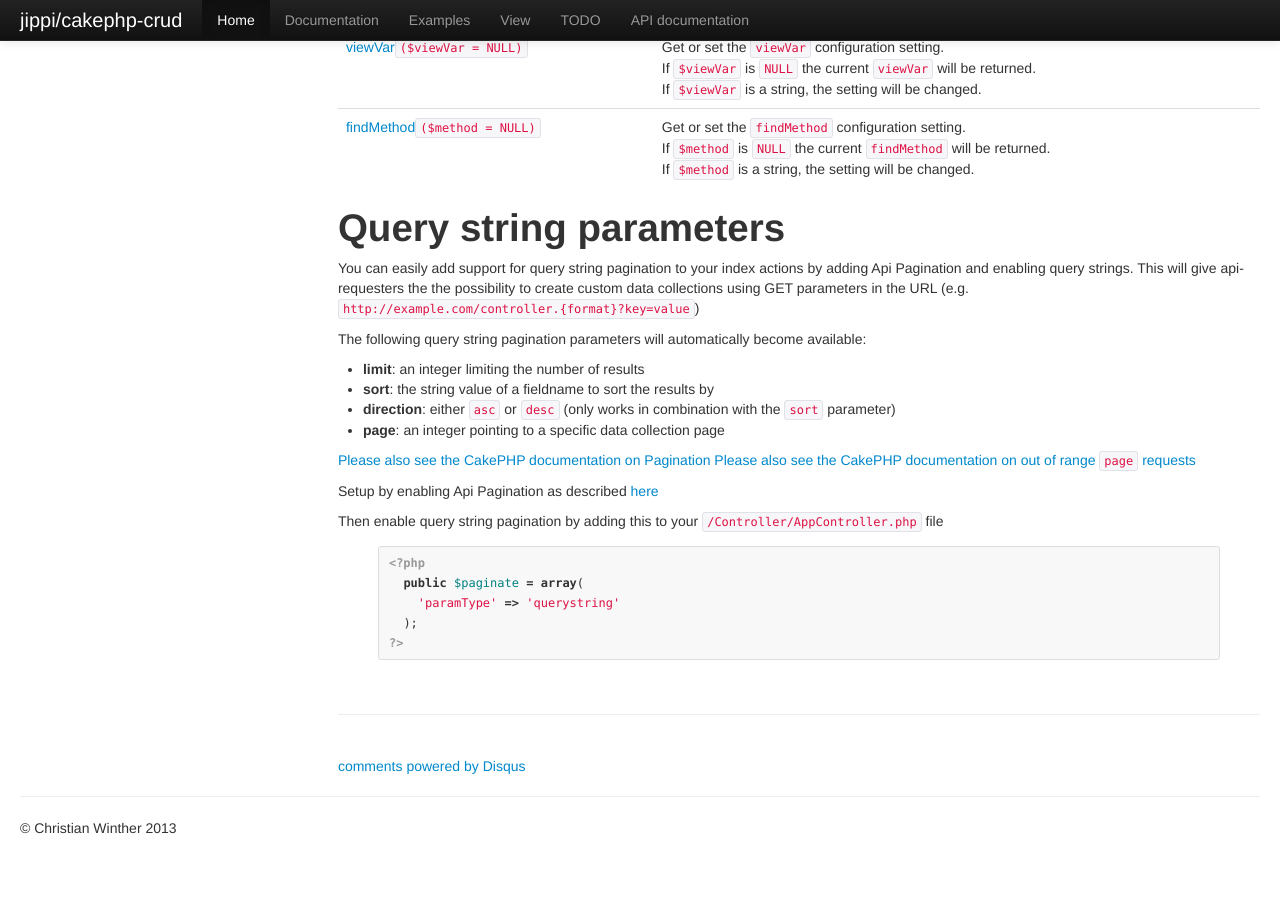
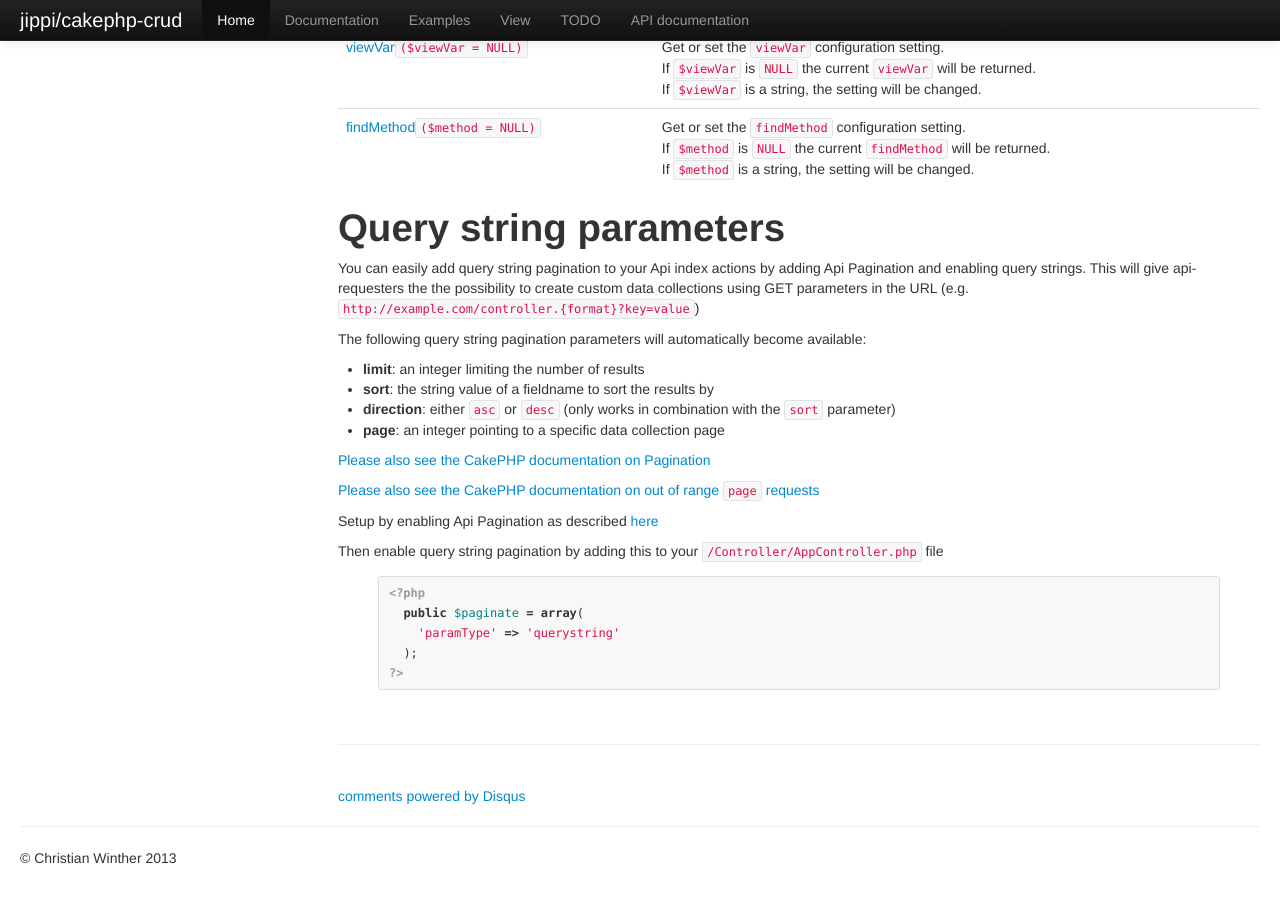
Before and after one commit to FriendsOfCake/crud, a Jekyll site: the page built from docs/actions/index.md, in a window 1280 px wide and 900 px high, scrolled down 1580 px. Built offline with Jekyll 4.4.1, drawn with Linux system fonts in a browser that asks for light colours; nearby versions of some CDN libraries; comment, search, counter and statistics services are not loaded.

Commit message:
Minor cleanup

```diff
--- a/docs/actions/index.md
+++ b/docs/actions/index.md
@@ -76,7 +76,7 @@ For a full list please see the [full API documentation]({{site.api_url}}/class-A
 
 # Query string parameters
 
-You can easily add support for query string pagination to your index actions by adding
+You can easily add query string pagination to your Api index actions by adding
 Api Pagination and enabling query strings. This will give api-requesters the the possibility
 to create custom data collections using GET parameters in the URL
 (e.g. `http://example.com/controller.{format}?key=value`)
@@ -89,6 +89,7 @@ The following query string pagination parameters will automatically become avail
 - **page**: an integer pointing to a specific data collection page
 
 [Please also see the CakePHP documentation on Pagination](http://book.cakephp.org/2.0/en/core-libraries/components/pagination.html)
+
 [Please also see the CakePHP documentation on out of range `page` requests](http://book.cakephp.org/2.0/en/core-libraries/components/pagination.html#out-of-range-page-requests)
 
 Setup by enabling Api Pagination as described [here]({{site.url}}/docs/listeners/api-pagination.html#setup)
```
